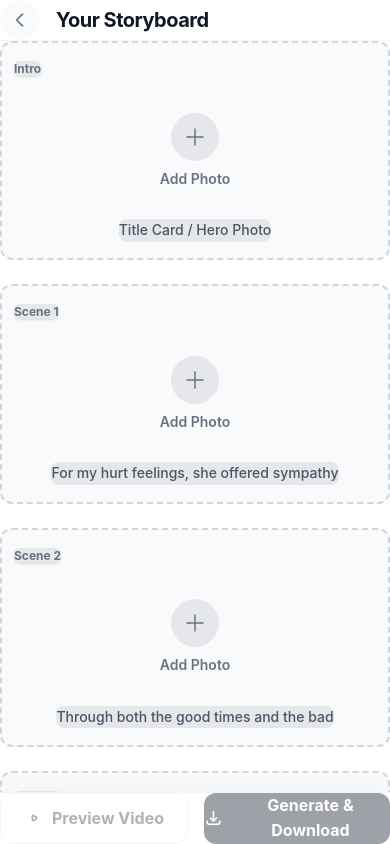
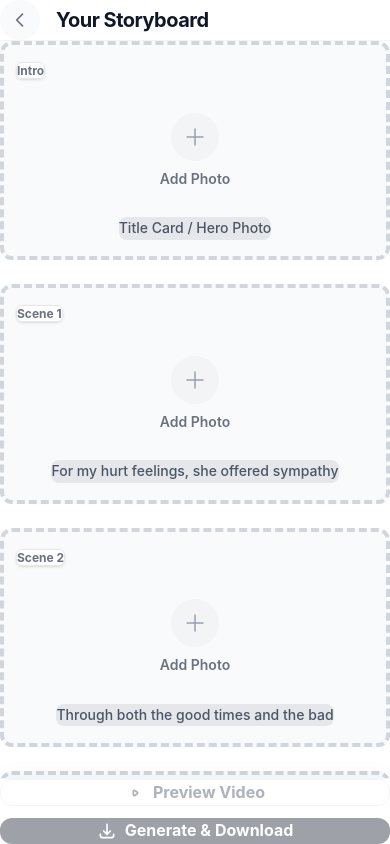
Before and after one commit to MangoScott/Mothers-Day-Charitable-Project, a React (Vite) app: page / in a window 390 px wide. Both pictures are taken after a click on the button "Start Creating". Shown: the top 844 px of the page. Built offline with nearby package versions, Linux system fonts and the light colour scheme.

Commit message:
Fixed formatting mess: corrected grid alignment on desktop, fixed mobile padding and stuck buttons

```diff
--- a/src/components/LyricSlot.jsx
+++ b/src/components/LyricSlot.jsx
@@ -37,10 +37,10 @@ const LyricSlot = ({ slot, index }) => {
         <div className="relative w-full aspect-video group">
             {/* Main Card Area */}
             <div
-                className={`w-full h-full rounded-xl overflow-hidden border-2 transition-all cursor-pointer relative
+                className={`w-full h-full rounded-xl overflow-hidden transition-all cursor-pointer relative
           ${hasPhoto
-                        ? 'border-gray-900 shadow-md'
-                        : 'border-dashed border-gray-300 bg-gray-50 hover:bg-gray-100 hover:border-gray-400'
+                        ? 'border-2 border-gray-900 shadow-md'
+                        : 'border-4 border-dashed border-gray-300 bg-gray-50 hover:bg-gray-100 hover:border-gray-400'
                     }
         `}
                 onClick={() => !hasPhoto && fileInputRef.current?.click()}
@@ -79,8 +79,8 @@ const LyricSlot = ({ slot, index }) => {
                             <div className="animate-spin rounded-full h-8 w-8 border-b-2 border-gray-400"></div>
                         ) : (
                             <>
-                                <div className="w-12 h-12 rounded-full bg-gray-200 flex items-center justify-center mb-1">
-                                    <svg className="w-6 h-6 text-gray-500" fill="none" stroke="currentColor" viewBox="0 0 24 24">
+                                <div className="w-12 h-12 rounded-full bg-gray-100 flex items-center justify-center mb-1">
+                                    <svg className="w-6 h-6 text-gray-400" fill="none" stroke="currentColor" viewBox="0 0 24 24">
                                         <path strokeLinecap="round" strokeLinejoin="round" strokeWidth={1.5} d="M12 4v16m8-8H4" />
                                     </svg>
                                 </div>
@@ -105,9 +105,12 @@ const LyricSlot = ({ slot, index }) => {
                 </div>
 
                 {/* Badge Top Left */}
-                <div className="absolute top-3 left-3 pointer-events-none">
-                    <span className={`text-xs font-bold px-2 py-1 rounded-md shadow-sm
-            ${hasPhoto ? 'bg-white text-gray-900' : 'bg-gray-200 text-gray-500'}
+                <div className="absolute top-3 left-3 pointer-events-none z-10">
+                    <span className={`text-xs font-bold px-2.5 py-1.5 rounded-md shadow-sm border
+            ${hasPhoto
+                            ? 'bg-white text-gray-900 border-transparent'
+                            : 'bg-white text-gray-500 border-gray-200'
+                        }
           `}>
                         {getLabel()}
                     </span>
--- a/src/components/StoryBoard.jsx
+++ b/src/components/StoryBoard.jsx
@@ -50,7 +50,7 @@ const StoryBoard = () => {
             </header>
 
             {/* Content */}
-            <main className="w-full max-w-6xl mx-auto px-6 py-8 pb-32 flex-grow">
+            <main className="w-full max-w-6xl mx-auto px-4 sm:px-6 py-8 pb-40 flex-grow">
                 <div className="grid grid-cols-1 sm:grid-cols-2 lg:grid-cols-3 gap-6">
                     {lyricSlots.map((slot, index) => (
                         <LyricSlot key={slot.id} slot={slot} index={index} />
@@ -59,12 +59,12 @@ const StoryBoard = () => {
             </main>
 
             {/* Fixed Bottom */}
-            <footer className="fixed bottom-0 left-0 right-0 bg-white border-t border-gray-100 p-4 z-20 shadow-[0_-4px_20px_rgba(0,0,0,0.03)]">
-                <div className="w-full max-w-4xl mx-auto flex gap-4">
+            <footer className="fixed bottom-0 left-0 right-0 bg-white border-t border-gray-100 p-4 z-30 shadow-[0_-4px_20px_rgba(0,0,0,0.03)]">
+                <div className="w-full max-w-4xl mx-auto flex flex-col sm:flex-row gap-3">
                     <button
                         onClick={() => setScreen('preview')}
                         disabled={!hasAnyPhotos}
-                        className="flex-1 flex items-center justify-center gap-2 py-4 px-6 bg-white border border-gray-200 text-gray-700 font-bold rounded-xl hover:bg-gray-50 hover:border-gray-300 hover:text-gray-900 transition-all disabled:opacity-40 disabled:cursor-not-allowed"
+                        className="flex-1 flex items-center justify-center gap-2 py-3.5 px-6 bg-white border border-gray-200 text-gray-700 font-bold rounded-xl hover:bg-gray-50 hover:border-gray-300 hover:text-gray-900 transition-all disabled:opacity-40 disabled:cursor-not-allowed"
                     >
                         <svg className="w-5 h-5" fill="none" stroke="currentColor" viewBox="0 0 24 24">
                             <path strokeLinecap="round" strokeLinejoin="round" strokeWidth={2} d="M14.752 11.168l-3.197-2.132A1 1 0 0010 9.87v4.263a1 1 0 001.555.832l3.197-2.132a1 1 0 000-1.664z" />
@@ -75,7 +75,7 @@ const StoryBoard = () => {
                     <button
                         onClick={() => setScreen('rendering')}
                         disabled={!hasAllPhotos}
-                        className="flex-1 flex items-center justify-center gap-2 py-4 px-6 bg-gray-900 text-white font-bold rounded-xl hover:bg-gray-800 hover:shadow-lg hover:scale-[1.02] transition-all disabled:opacity-40 disabled:cursor-not-allowed disabled:transform-none disabled:shadow-none"
+                        className="flex-1 flex items-center justify-center gap-2 py-3.5 px-6 bg-gray-900 text-white font-bold rounded-xl hover:bg-gray-800 hover:shadow-lg hover:scale-[1.02] transition-all disabled:opacity-40 disabled:cursor-not-allowed disabled:transform-none disabled:shadow-none"
                     >
                         <svg className="w-5 h-5" fill="none" stroke="currentColor" viewBox="0 0 24 24">
                             <path strokeLinecap="round" strokeLinejoin="round" strokeWidth={2} d="M4 16v1a3 3 0 003 3h10a3 3 0 003-3v-1m-4-4l-4 4m0 0l-4-4m4 4V4" />
```
